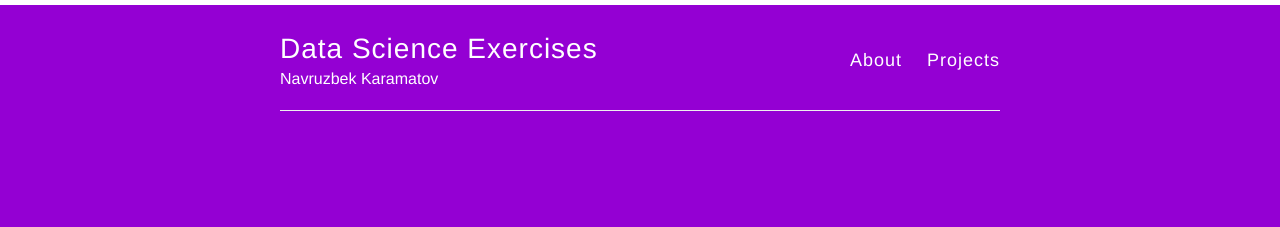
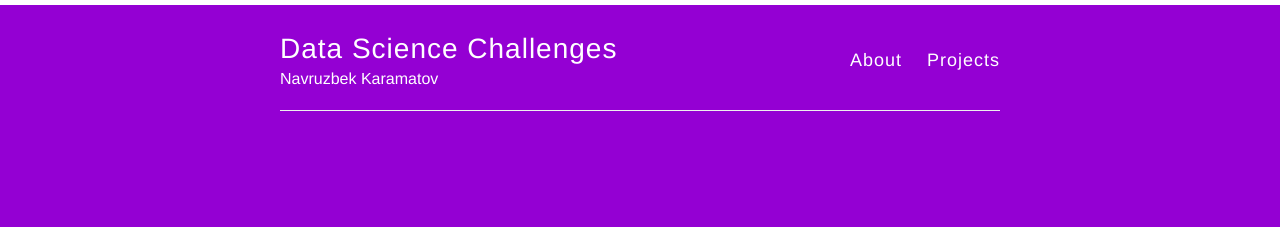
Before and after one commit to navruzbek1992/data_challenge, a Jekyll site: the page built from about.md, in a window 1280 px wide. Shown: the top 227 px of the page. Built offline with Jekyll 4.4.1, drawn with Linux system fonts in a browser that asks for light colours; nearby versions of some CDN libraries.

Commit message:
name change

```diff
--- a/_config.yml
+++ b/_config.yml
@@ -3,7 +3,7 @@
 #
 
 # Name of your site (displayed in the header)
-name: Data Science Exercises
+name: Data Science Challenges
 
 # Short bio or description (displayed in the header)
 description: Navruzbek Karamatov
@@ -45,7 +45,7 @@ url: http://navruzbek1992.github.io
 # (http://yourusername.github.io/repository-name)
 # and NOT your User repository (http://yourusername.github.io)
 # then add in the baseurl here, like this: "/repository-name"
-baseurl: "/data_science_exercises"
+baseurl: "/data_science_challenges"
 
 #
 # !! You don't need to change any of the configuration flags below !!
```
